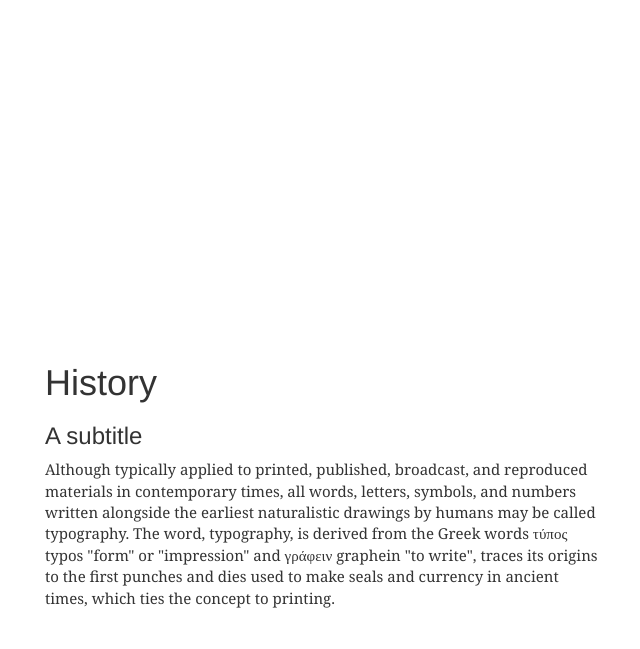
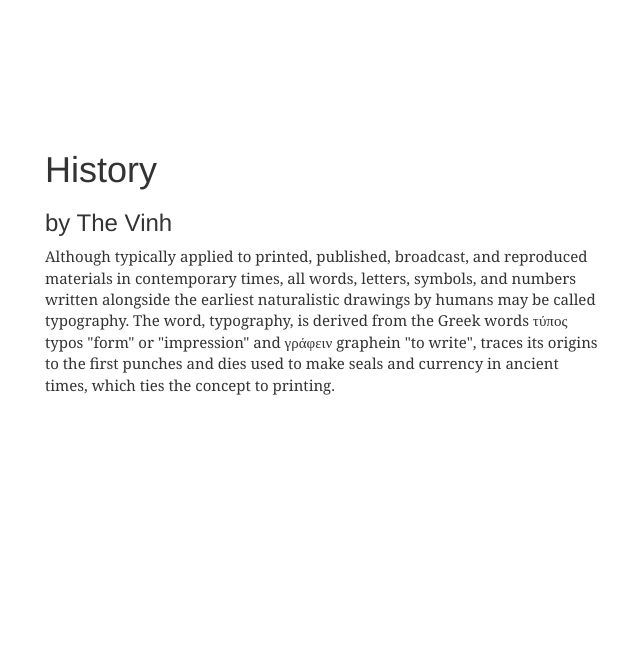
Before and after one commit to znewbiez1001/Typography, a PHP site: page / in a window 1280 px wide. Shown: the part 3280-3929 px from the top of the page, without its empty margins (610-1250 px from the left). Run offline with PHP 8.4, Linux system fonts and the light colour scheme; data that the repository does not hold is empty; some libraries are stand-ins or nearby versions.

Commit message:
update information

```diff
--- a/index.php
+++ b/index.php
@@ -9,7 +9,7 @@
         <div class="row">
           <div class="text-center">
             <div class='animatedParent' data-sequence='500' id="intro1">
-              <h1 class='animated growIn slower' data-id='1' style="font-family: 'Lobster', cursive;">Welcome to Typoghit</h1>
+              <h1 class='animated growIn slower' data-id='1' style="font-family: 'Lobster', cursive;">Welcome to Typogit</h1>
               <h3 class='animated growIn slower' data-id='2' style="font-family: 'Lobster', cursive;">Join us and learn more about typography</h3>
               <button type="button" class="btn btn-primary animated growIn slower" data-id='3' id="click">Subscribe</button>
             </div>
@@ -27,7 +27,7 @@
           </div>
           <div class="col-md-6">
             <h1>History</h1>
-            <h3>A subtitle</h3>
+            <h3>by The Vinh</h3>
             <p>Although typically applied to printed, published, broadcast, and reproduced materials in contemporary times, all words, letters, symbols, and numbers written alongside the earliest naturalistic drawings by humans may be called typography.
               The word, typography, is derived from the Greek words τύπος typos "form" or "impression" and γράφειν graphein "to write", traces its origins to the first punches and dies used to make seals and currency in ancient times, which ties the concept
               to printing.</p>
@@ -45,7 +45,7 @@
           </div>
           <div class="col-md-6">
             <h1>Evolution</h1>
-            <h3>A subtitle</h3>
+            <h3>by Hoang Viet</h3>
             <p>The design of typefaces has developed alongside the development of typesetting systems. Although typography has evolved significantly from its origins, it is a largely conservative art that tends to cleave closely to tradition. This is because
               legibility is paramount, and so the typefaces that are the most readable usually are retained. In addition, the evolution of typography is inextricably intertwined with lettering by hand and related art forms, especially formal styles, which
               thrived for centuries preceding typography, and so the evolution of typography must be discussed with reference to this relationship.</p>
@@ -58,7 +58,7 @@
         <div class="row">
           <div class="col-md-6">
             <h1>Experimental typeface uses</h1>
-            <h3>A subtitle</h3>
+            <h3>by Kien Dat</h3>
             <p>"Experimental typography" is defined as the unconventional and more artistic approach to typeface selection. Francis Picabia was a Dada pioneer of this practice in the early twentieth Century. David Carson is often associated with this movement,
               particularly for his work in Ray Gun magazine in the 1990s. His work caused an uproar in the design community due to his abandonment of standard practices in typeface selection, layout, and design. Experimental typography is said to place
               emphasis on expressing emotion, rather than having a concern for legibility while communicating ideas, hence considered bordering on being art.</p>
@@ -76,7 +76,7 @@
         <div class="row">
           <div class="col-md-6">
             <h1>Techniques</h1>
-            <h3>A subtitle</h3>
+            <h3>by our team</h3>
             <p>There are many facets to the expressive use of typography, and with those come many different techniques to help with visual aid and the graphic design. Spacing and kerning, size-specific spacing, x-height and vertical proportions, character
               variation, width, weight, and contrast, are several techniques that are necessary to be taken into consideration when thinking about the appropriateness of specific typefaces or creating them. When placing two or more differing and/or
               contrasting fonts together, these techniques come into play for organizational strategies and demanding attractive qualities. For example, if the bulk of a title has a more unfamiliar or unusual font, simpler sans-serif fonts will help compliment
```
